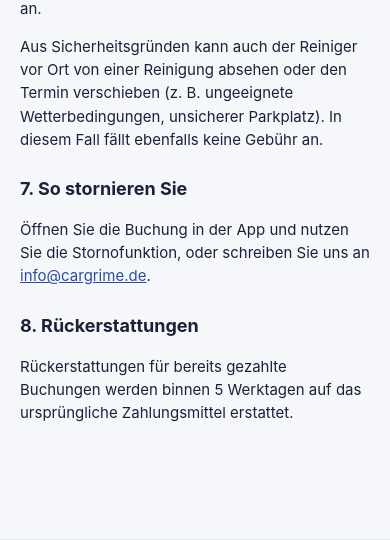
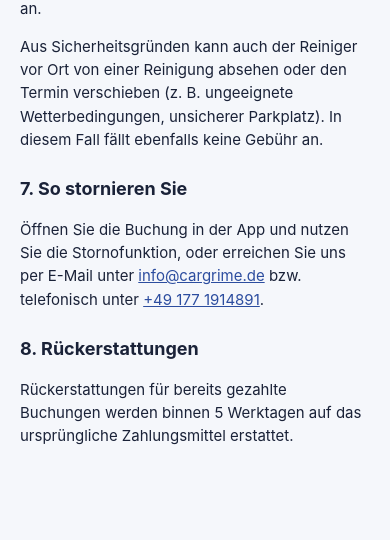
Before and after one commit to ziggigeorgiev/clean-car-app, a FastAPI app: page /cancellation in a window 390 px wide. Shown: the part 1459-1999 px from the top of the page. Run offline with FastAPI, Linux system fonts and the light colour scheme.

Commit message:
phone contact

```diff
--- a/backend/templates/cancellation.html
+++ b/backend/templates/cancellation.html
@@ -26,7 +26,7 @@
   <p>Aus Sicherheitsgründen kann auch der Reiniger vor Ort von einer Reinigung absehen oder den Termin verschieben (z. B. ungeeignete Wetterbedingungen, unsicherer Parkplatz). In diesem Fall fällt ebenfalls keine Gebühr an.</p>
 
   <h2>7. So stornieren Sie</h2>
-  <p>Öffnen Sie die Buchung in der App und nutzen Sie die Stornofunktion, oder schreiben Sie uns an <a href="mailto:info@cargrime.de">info@cargrime.de</a>.</p>
+  <p>Öffnen Sie die Buchung in der App und nutzen Sie die Stornofunktion, oder erreichen Sie uns per E-Mail unter <a href="mailto:info@cargrime.de">info@cargrime.de</a> bzw. telefonisch unter <a href="tel:+491771914891">+49 177 1914891</a>.</p>
 
   <h2>8. Rückerstattungen</h2>
   <p>Rückerstattungen für bereits gezahlte Buchungen werden binnen 5 Werktagen auf das ursprüngliche Zahlungsmittel erstattet.</p>
@@ -53,7 +53,7 @@
   <p>For safety reasons the cleaner on site may also decline or reschedule a cleaning (e.g. unsafe weather, unsafe parking). No fee applies in that case either.</p>
 
   <h2>7. How to cancel</h2>
-  <p>Open the booking in the app and use the cancel option, or contact us at <a href="mailto:info@cargrime.de">info@cargrime.de</a>.</p>
+  <p>Open the booking in the app and use the cancel option, or contact us at <a href="mailto:info@cargrime.de">info@cargrime.de</a> or by phone at <a href="tel:+491771914891">+49 177 1914891</a>.</p>
 
   <h2>8. Refunds</h2>
   <p>Refunds for already-paid bookings are processed to the original payment method within 5 business days.</p>
--- a/backend/templates/press.html
+++ b/backend/templates/press.html
@@ -54,6 +54,7 @@
       <tr><th>Bundle ID / Package</th><td>de.cargrime.app</td></tr>
       <tr><th>Primary color</th><td><span style="display:inline-block;width:14px;height:14px;background:#2C4D9F;border-radius:3px;vertical-align:middle;"></span> #2C4D9F</td></tr>
       <tr><th>Support email</th><td><a href="mailto:info@cargrime.de">info@cargrime.de</a></td></tr>
+      <tr><th>Support phone</th><td><a href="tel:+491771914891">+49 177 1914891</a></td></tr>
       <tr><th>Privacy Policy</th><td><a href="/privacy">cargrime.de/privacy</a></td></tr>
       <tr><th>Terms</th><td><a href="/terms">cargrime.de/terms</a></td></tr>
       <tr><th>Cancellation Policy</th><td><a href="/cancellation">cargrime.de/cancellation</a></td></tr>
--- a/backend/templates/privacy.html
+++ b/backend/templates/privacy.html
@@ -35,7 +35,7 @@
   <p>Auf der Website verwenden wir ein Cookie, um Ihre Sprachauswahl (DE/EN) zu speichern. Dieses ist technisch erforderlich und enthält keine personenbezogenen Daten.</p>
 
   <h2>10. Kontakt</h2>
-  <p>Datenschutzanfragen: <a href="mailto:info@cargrime.de">info@cargrime.de</a>.</p>
+  <p>Datenschutzanfragen: <a href="mailto:info@cargrime.de">info@cargrime.de</a> · Telefon: <a href="tel:+491771914891">+49 177 1914891</a>.</p>
 
 {% else %}
 
@@ -68,7 +68,7 @@
   <p>On the website we use one cookie to remember your language choice (DE/EN). It is strictly necessary and contains no personal data.</p>
 
   <h2>10. Contact</h2>
-  <p>For privacy-related questions: <a href="mailto:info@cargrime.de">info@cargrime.de</a>.</p>
+  <p>For privacy-related questions: <a href="mailto:info@cargrime.de">info@cargrime.de</a> · Phone: <a href="tel:+491771914891">+49 177 1914891</a>.</p>
 
 {% endif %}
 {% endblock %}
--- a/backend/templates/terms.html
+++ b/backend/templates/terms.html
@@ -61,7 +61,7 @@
   <p>Es gilt deutsches Recht unter Ausschluss des UN-Kaufrechts. Gerichtsstand ist, soweit zulässig, München.</p>
 
   <h2>15. Kontakt</h2>
-  <p>Fragen? Schreiben Sie uns an <a href="mailto:info@cargrime.de">info@cargrime.de</a>.</p>
+  <p>Fragen? Schreiben Sie uns an <a href="mailto:info@cargrime.de">info@cargrime.de</a> oder rufen Sie uns an unter <a href="tel:+491771914891">+49 177 1914891</a>.</p>
 
 {% else %}
 
@@ -120,7 +120,7 @@
   <p>These Terms are governed by the laws of Germany, excluding the UN Convention on Contracts for the International Sale of Goods. To the extent permitted, exclusive jurisdiction is Munich, Germany.</p>
 
   <h2>15. Contact</h2>
-  <p>Questions? Reach us at <a href="mailto:info@cargrime.de">info@cargrime.de</a>.</p>
+  <p>Questions? Reach us at <a href="mailto:info@cargrime.de">info@cargrime.de</a> or call us at <a href="tel:+491771914891">+49 177 1914891</a>.</p>
 
 {% endif %}
 {% endblock %}
--- a/mobile/app/(tabs)/about.tsx
+++ b/mobile/app/(tabs)/about.tsx
@@ -53,7 +53,7 @@ const AboutScreen = () => {
 
         {/* Contact Us Section */}
         <ContactDetails
-          phoneNumber="123-456-7890"
+          phoneNumber="+49 177 1914891"
           email="info@cargrime.de"
           sectionTitle={t('about.contact_title')}
         />
```
